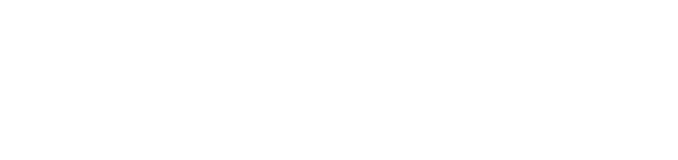
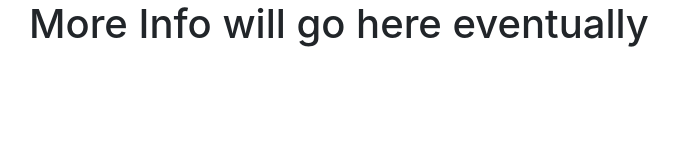
Before and after one commit to WrightSE/Dummy_EHR, a website: page index.html in a window 1280 px wide. Shown: the whole page, without its empty margins (56-734 px from the left). Drawn offline with nearby package versions, Linux system fonts and the light colour scheme.

Commit message:
set up bootstrap and more basics

```diff
--- a/index.html
+++ b/index.html
@@ -24,10 +24,13 @@ const analytics = getAnalytics(app); -->
 <html lang = "en">
 <head>
   <link rel="stylesheet" href="https://cdn.jsdelivr.net/npm/bootstrap@4.3.1/dist/css/bootstrap.min.css" integrity="sha384-ggOyR0iXCbMQv3Xipma34MD+dH/1fQ784/j6cY/iJTQUOhcWr7x9JvoRxT2MZw1T" crossorigin="anonymous">
+  <link rel="stylesheet" href="main.css">
   <title>FAKE EHR</title>
   <meta charset="utf-8">
 </head>
 <body>
-
+  <div class = "container">
+    <h1>More Info will go here eventually</h1>
+  </div>
 </body>
 </html>
```
Also changed, not shown: main.css (added).
